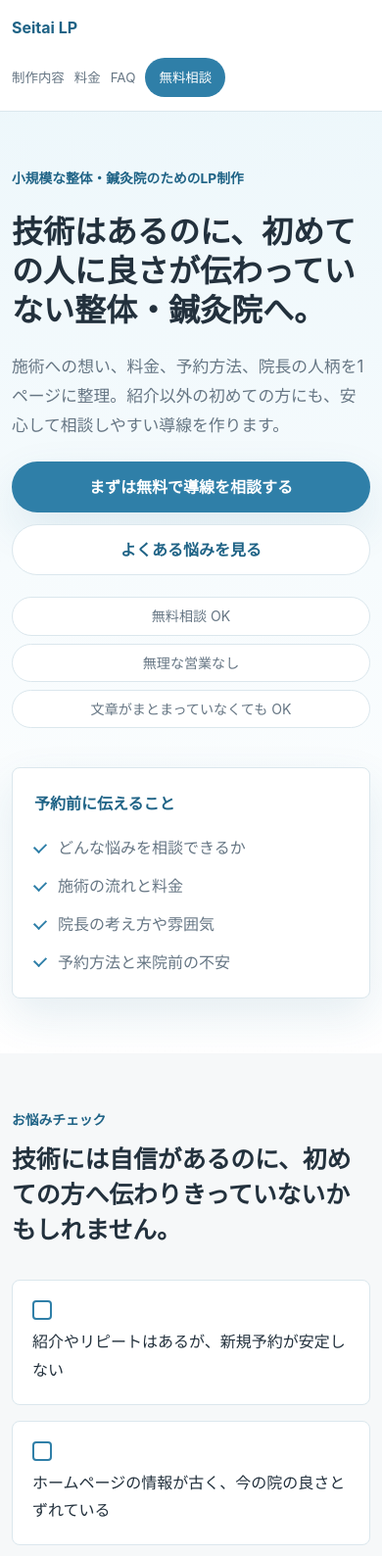
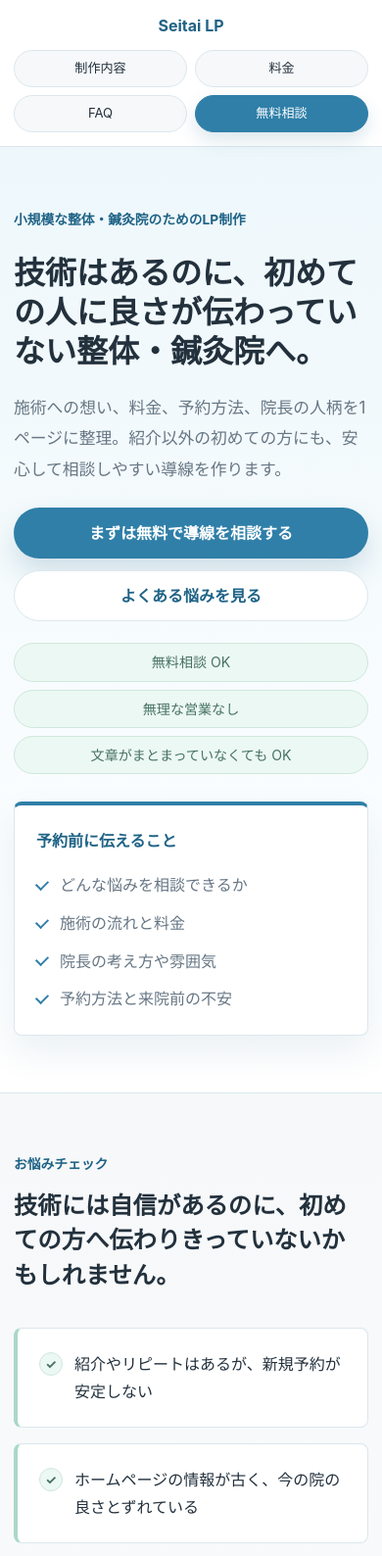
Before and after one commit to shoshoss/seitai-lp-sample, a plain HTML site: page index.html in a window 390 px wide. Shown: the top 1588 px of the page at 98% size. Drawn offline with Linux system fonts and the light colour scheme.

Commit message:
style: 清潔感のあるデザインとスマホ表示を調整

```diff
--- a/css/style.css
+++ b/css/style.css
@@ -3,11 +3,13 @@
   --color-muted: #667684;
   --color-primary: #2f7fa8;
   --color-primary-dark: #1f6386;
-  --color-soft-blue: #edf7fb;
+  --color-soft-blue: #edf8fb;
+  --color-soft-mint: #ecf8f3;
   --color-soft-gray: #f6f8f9;
+  --color-off-white: #fbfcfc;
   --color-border: #dbe7ed;
   --color-white: #ffffff;
-  --shadow-soft: 0 18px 45px rgba(31, 99, 134, 0.11);
+  --shadow-soft: 0 16px 36px rgba(31, 99, 134, 0.09);
 }
 
 * {
@@ -23,7 +25,8 @@ body {
   color: var(--color-text);
   font-family: -apple-system, BlinkMacSystemFont, "Hiragino Sans", "Yu Gothic", "YuGothic", "Noto Sans JP", sans-serif;
   line-height: 1.8;
-  background: var(--color-white);
+  background: var(--color-off-white);
+  overflow-x: hidden;
 }
 
 a {
@@ -58,18 +61,18 @@ li {
 }
 
 .section {
-  padding: 72px 0;
+  padding: 80px 0;
 }
 
 .bg-soft {
-  background: var(--color-soft-gray);
+  background: linear-gradient(180deg, var(--color-soft-gray), #f9fbfc);
 }
 
 .site-header {
   position: sticky;
   top: 0;
   z-index: 10;
-  background: rgba(255, 255, 255, 0.94);
+  background: rgba(255, 255, 255, 0.96);
   border-bottom: 1px solid var(--color-border);
   backdrop-filter: blur(12px);
 }
@@ -101,13 +104,15 @@ li {
   background: var(--color-primary);
   border-radius: 999px;
   padding: 8px 14px;
+  box-shadow: 0 8px 18px rgba(31, 99, 134, 0.16);
 }
 
 .hero {
-  padding: 84px 0 76px;
+  padding: 92px 0 82px;
   background:
-    linear-gradient(135deg, rgba(237, 247, 251, 0.9), rgba(255, 255, 255, 0.84)),
+    linear-gradient(135deg, rgba(237, 248, 251, 0.96), rgba(236, 248, 243, 0.56) 48%, rgba(255, 255, 255, 0.92)),
     var(--color-white);
+  border-bottom: 1px solid var(--color-border);
 }
 
 .hero-layout {
@@ -126,11 +131,12 @@ li {
   color: var(--color-primary-dark);
   font-size: 0.86rem;
   font-weight: 700;
+  letter-spacing: 0;
 }
 
 h1 {
   max-width: 760px;
-  font-size: clamp(2rem, 5vw, 3.8rem);
+  font-size: clamp(2.05rem, 5vw, 3.65rem);
   line-height: 1.25;
   letter-spacing: 0;
 }
@@ -151,6 +157,7 @@ h3 {
   max-width: 680px;
   color: var(--color-muted);
   font-size: 1.05rem;
+  line-height: 1.9;
 }
 
 .hero-actions {
@@ -169,17 +176,22 @@ h3 {
   font-weight: 700;
   line-height: 1.4;
   text-align: center;
+  transition: background 0.2s ease, border-color 0.2s ease, transform 0.2s ease;
 }
 
 .button-primary {
   color: var(--color-white);
   background: var(--color-primary);
-  box-shadow: var(--shadow-soft);
+  box-shadow: 0 14px 28px rgba(31, 99, 134, 0.18);
 }
 
 .button-primary:hover,
 .nav-cta:hover {
   background: var(--color-primary-dark);
+}
+
+.button:hover {
+  transform: translateY(-1px);
 }
 
 .button-secondary {
@@ -195,9 +207,9 @@ h3 {
 }
 
 .support-list li {
-  color: var(--color-muted);
-  background: var(--color-white);
-  border: 1px solid var(--color-border);
+  color: #477263;
+  background: var(--color-soft-mint);
+  border: 1px solid #cfe8dd;
   border-radius: 999px;
   padding: 6px 12px;
   font-size: 0.88rem;
@@ -220,7 +232,8 @@ h3 {
 }
 
 .hero-panel {
-  padding: 28px;
+  padding: 30px;
+  border-top: 4px solid var(--color-primary);
 }
 
 .panel-title {
@@ -256,9 +269,9 @@ h3 {
 
 .section-heading {
   display: grid;
-  gap: 10px;
+  gap: 12px;
   max-width: 760px;
-  margin-bottom: 32px;
+  margin-bottom: 36px;
 }
 
 .check-grid,
@@ -276,22 +289,34 @@ h3 {
 }
 
 .check-item {
-  min-height: 104px;
-  padding: 20px;
+  display: flex;
+  gap: 12px;
+  align-items: flex-start;
+  min-height: 96px;
+  padding: 22px;
   color: var(--color-text);
   background: var(--color-white);
   border: 1px solid var(--color-border);
+  border-left: 4px solid #a9d8c7;
   border-radius: 8px;
+  line-height: 1.75;
 }
 
 .check-item::before {
-  display: block;
-  width: 16px;
-  height: 16px;
-  margin-bottom: 8px;
-  border: 2px solid var(--color-primary);
-  border-radius: 4px;
-  content: "";
+  display: inline-grid;
+  flex: 0 0 22px;
+  place-items: center;
+  width: 22px;
+  height: 22px;
+  margin-top: 0.18em;
+  color: #477263;
+  background: var(--color-soft-mint);
+  border: 1px solid #cfe8dd;
+  border-radius: 50%;
+  content: "✓";
+  font-size: 0.82rem;
+  font-weight: 700;
+  line-height: 1;
 }
 
 .two-column {
@@ -309,8 +334,8 @@ h3 {
 .card,
 .comparison-item {
   display: grid;
-  gap: 10px;
-  padding: 24px;
+  gap: 12px;
+  padding: 26px;
 }
 
 .card p,
@@ -325,8 +350,8 @@ h3 {
 
 .benefit-tag {
   width: fit-content;
-  color: var(--color-primary-dark);
-  background: var(--color-soft-blue);
+  color: #477263;
+  background: var(--color-soft-mint);
   border-radius: 999px;
   padding: 4px 10px;
   font-size: 0.78rem;
@@ -342,7 +367,7 @@ h3 {
   display: grid;
   grid-template-columns: 54px 1fr;
   gap: 18px;
-  padding: 22px;
+  padding: 24px;
   background: var(--color-soft-blue);
   border: 1px solid var(--color-border);
   border-radius: 8px;
@@ -388,13 +413,14 @@ h3 {
   display: grid;
   gap: 22px;
   align-content: start;
-  padding: 28px;
+  padding: 30px;
 }
 
 .main-price-card {
   grid-template-columns: minmax(0, 0.85fr) minmax(0, 1.15fr);
   gap: 32px;
   border-color: rgba(47, 127, 168, 0.45);
+  background: linear-gradient(180deg, #ffffff, #f8fcfd);
   box-shadow: 0 18px 45px rgba(31, 99, 134, 0.16);
 }
 
@@ -419,6 +445,7 @@ h3 {
   font-size: clamp(2rem, 5vw, 3rem);
   font-weight: 700;
   line-height: 1.2;
+  color: var(--color-primary-dark);
 }
 
 .plan-note {
@@ -445,8 +472,8 @@ h3 {
 .option-box {
   margin-top: 16px;
   padding: 22px;
-  background: var(--color-soft-blue);
-  border: 1px solid var(--color-border);
+  background: var(--color-soft-mint);
+  border: 1px solid #cfe8dd;
   border-radius: 8px;
 }
 
@@ -477,6 +504,7 @@ h3 {
   padding: 28px;
   background: var(--color-white);
   border: 1px solid var(--color-border);
+  border-top: 4px solid #8bcbb4;
   border-radius: 8px;
   box-shadow: var(--shadow-soft);
 }
@@ -485,6 +513,7 @@ h3 {
   font-size: clamp(1.8rem, 4vw, 2.6rem);
   font-weight: 700;
   line-height: 1.2;
+  color: var(--color-primary-dark);
 }
 
 .support-note {
@@ -528,19 +557,21 @@ h3 {
 
 .faq-list {
   display: grid;
-  gap: 12px;
+  gap: 14px;
 }
 
 details {
-  padding: 18px 20px;
+  padding: 20px 22px;
   background: var(--color-white);
   border: 1px solid var(--color-border);
   border-radius: 8px;
+  box-shadow: 0 8px 20px rgba(31, 99, 134, 0.05);
 }
 
 summary {
   cursor: pointer;
   font-weight: 700;
+  color: var(--color-text);
 }
 
 details p {
@@ -549,14 +580,19 @@ details p {
 }
 
 .contact-section {
-  background: var(--color-soft-blue);
+  background:
+    linear-gradient(135deg, rgba(237, 248, 251, 0.98), rgba(236, 248, 243, 0.92)),
+    var(--color-soft-blue);
 }
 
 .contact-box {
   display: grid;
   justify-items: center;
   gap: 22px;
-  padding: 42px 28px;
+  padding: 0;
+  background: transparent;
+  border: 0;
+  box-shadow: none;
 }
 
 .contact-heading {
@@ -582,17 +618,18 @@ details p {
 .consultation-card {
   display: grid;
   gap: 14px;
-  padding: 24px;
+  padding: 26px;
   background: var(--color-white);
   border: 1px solid var(--color-border);
   border-radius: 8px;
   text-align: left;
+  box-shadow: var(--shadow-soft);
 }
 
 .consultation-flow {
   width: 100%;
-  padding: 22px;
-  background: rgba(255, 255, 255, 0.72);
+  padding: 24px;
+  background: rgba(255, 255, 255, 0.82);
   border: 1px solid var(--color-border);
   border-radius: 8px;
 }
@@ -616,6 +653,7 @@ details p {
   gap: 8px;
   padding: 16px;
   background: var(--color-white);
+  border: 1px solid var(--color-border);
   border-radius: 8px;
   color: var(--color-muted);
   text-align: center;
@@ -670,30 +708,60 @@ details p {
 
 @media (max-width: 820px) {
   .section {
-    padding: 56px 0;
+    padding: 60px 0;
   }
 
   .header-inner {
-    align-items: flex-start;
+    align-items: center;
     flex-direction: column;
-    padding: 14px 0;
+    gap: 10px;
+    padding: 12px 0 14px;
   }
 
   .header-nav {
+    display: grid;
+    grid-template-columns: repeat(4, minmax(0, 1fr));
     width: 100%;
-    gap: 10px;
-    overflow-x: auto;
-    white-space: nowrap;
+    gap: 8px;
+    color: var(--color-text);
+    overflow: visible;
+    white-space: normal;
+  }
+
+  .header-nav a {
+    display: grid;
+    place-items: center;
+    min-height: 38px;
+    padding: 7px 8px;
+    background: var(--color-soft-gray);
+    border: 1px solid var(--color-border);
+    border-radius: 999px;
+    font-size: 0.82rem;
+    line-height: 1.3;
+    text-align: center;
+  }
+
+  .header-nav .nav-cta {
+    color: var(--color-white);
+    background: var(--color-primary);
+    border-color: var(--color-primary);
   }
 
   .hero {
-    padding: 56px 0;
+    padding: 62px 0 58px;
     background: linear-gradient(180deg, rgba(237, 247, 251, 0.96), rgba(255, 255, 255, 1));
   }
 
-  .hero::before,
-  .hero::after {
-    display: none;
+  h1 {
+    font-size: 2rem;
+  }
+
+  h2 {
+    font-size: 1.52rem;
+  }
+
+  .hero-layout {
+    gap: 28px;
   }
 
   .hero-layout,
@@ -729,11 +797,11 @@ details p {
 @media (max-width: 520px) {
   .container,
   .narrow {
-    width: min(100% - 24px, 1080px);
+    width: min(100% - 28px, 1080px);
   }
 
   .header-nav {
-    font-size: 0.84rem;
+    grid-template-columns: repeat(2, minmax(0, 1fr));
   }
 
   .button,
@@ -763,6 +831,18 @@ details p {
     padding: 22px;
   }
 
+  .contact-box {
+    padding: 0;
+  }
+
+  .consultation-card,
+  .consultation-flow,
+  .support-card,
+  .price-note-box,
+  .option-box {
+    padding: 20px;
+  }
+
   .feature-item {
     grid-template-columns: 1fr;
   }
```
